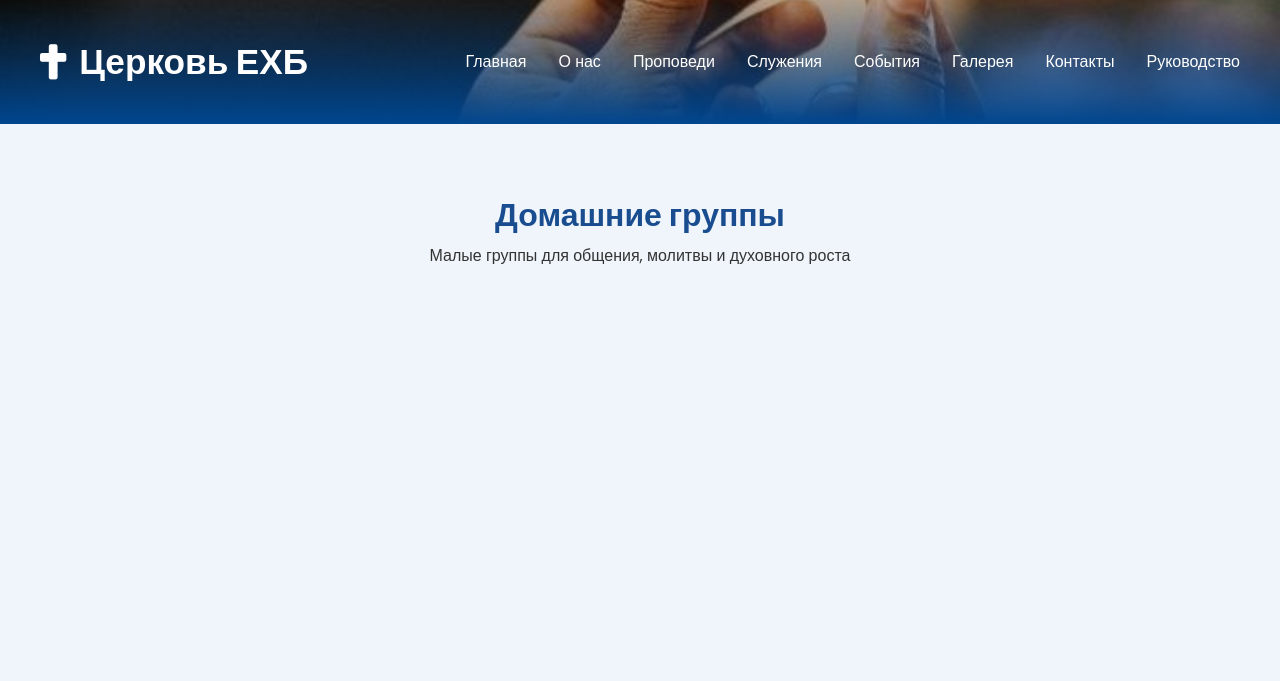
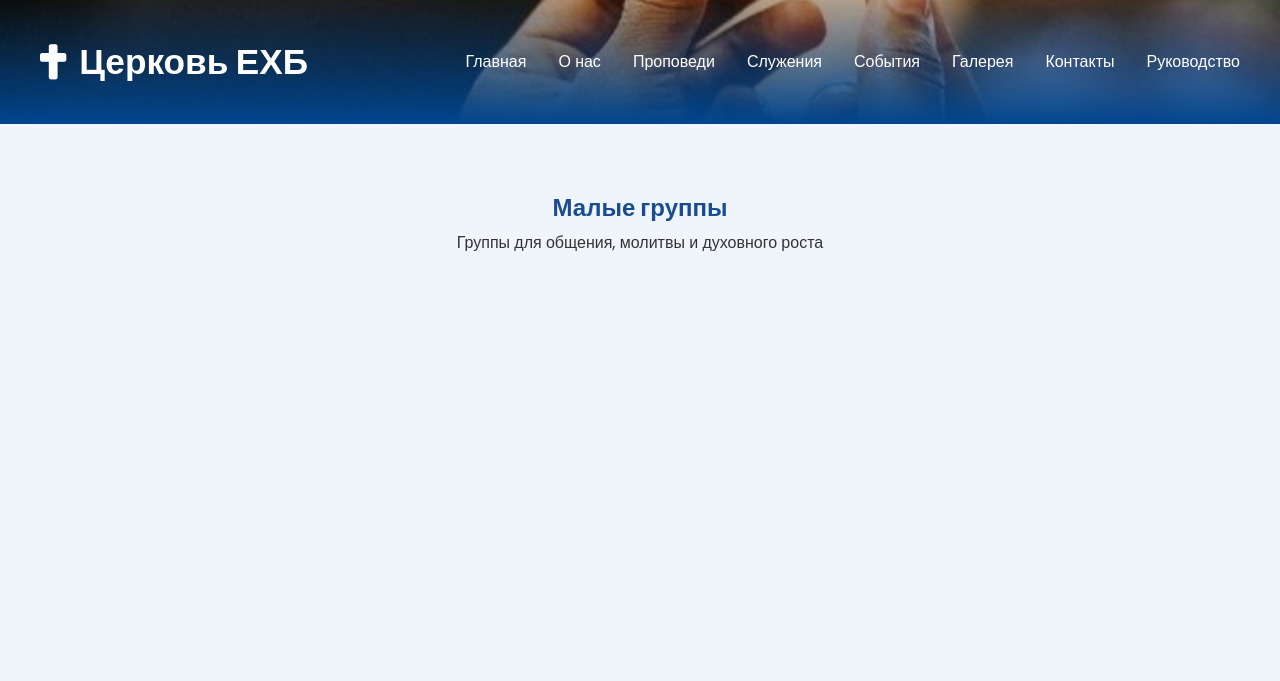
Before and after one commit to Fox216540/web_church, a Django app: template church/main/templates/main/home_groups.html in a window 1280 px wide. Shown: the top 681 px of the page. Run offline with Django 5.2, Linux system fonts and the light colour scheme; the template is opened without the code that fills it, so the values that code supplies are empty.

Commit message:
Добавил стилизацию и контейнеры для улучшения структуры страницы малых групп.

```diff
--- a/church/main/templates/main/home_groups.html
+++ b/church/main/templates/main/home_groups.html
@@ -31,7 +31,7 @@
             <div class="nav-links" id="navLinks">
                 <a href="{% url 'home' %}">Главная</a>
                 <a href="{% url 'home' %}#about">О нас</a>
-            <a href="{% url 'home' %}#sermons">Проповеди</a>
+                <a href="{% url 'home' %}#sermons" class="active">Проповеди</a>
                 <a href="{% url 'home' %}#ministries">Служения</a>
                 <a href="{% url 'home' %}#events">События</a>
                 <a href="{% url "content" %}">Галерея</a>
@@ -39,17 +39,27 @@
                 <a href="{% url "board" %}">Руководство</a>
             </div>
 
-        <i class="menu-toggle fas fa-bars"></i>
+            <div class="menu-toggle" id="menuToggle">
+                <span></span>
+                <span></span>
+                <span></span>
+            </div>
         </nav>
 </header>
 
-<main>
-    <div class="page-header">
-        <h1>Домашние группы</h1>
-        <p>Малые группы для общения, молитвы и духовного роста</p>
+<main class="groups-page">
+    <section class="page-header">
+        <div class="container">
+            <h1>Малые группы</h1>
+            <p>Группы для общения, молитвы и духовного роста</p>
         </div>
+    </section>
 
+    <section class="groups-section">
+        <div class="container">
             <div class="groups-grid" id="home-groups"></div>
+        </div>
+    </section>
 </main>
 
 <footer class="footer">
```
Lines whose indentation alone changed are shown as unchanged.
